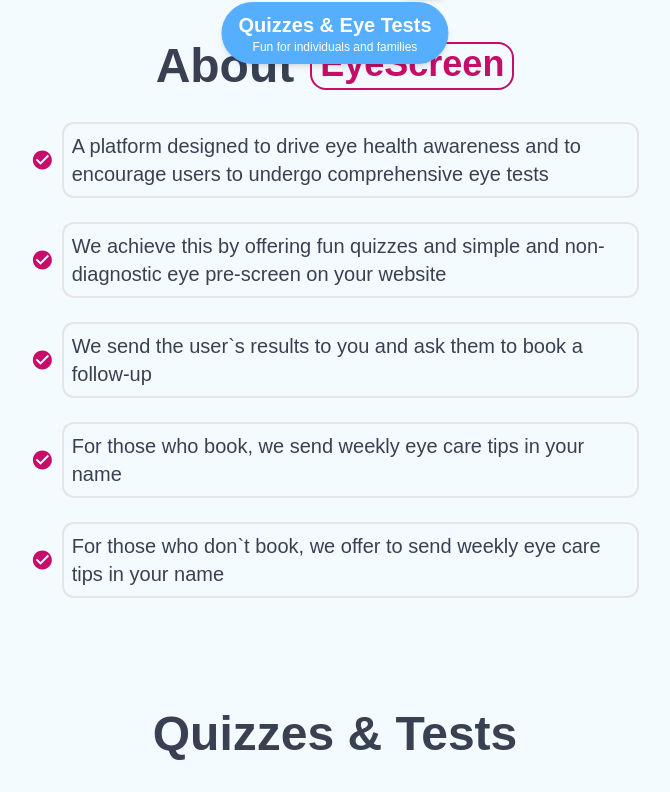
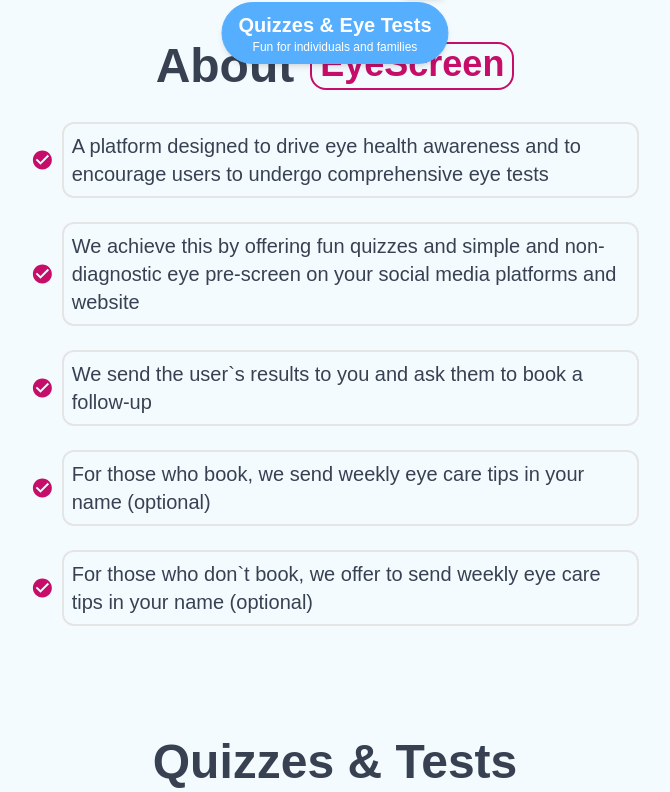
Before and after one commit to MankweAI/eyescreen, a Next.js app: page / in a window 1280 px wide. Shown: the part 656-1448 px from the top of the page, without its empty margins (305-975 px from the left). Built offline with nearby package versions, Linux system fonts and the light colour scheme.

Commit message:
Your commit message describing the changes

```diff
--- a/src/app/page.js
+++ b/src/app/page.js
@@ -72,7 +72,8 @@ export default function Home() {
                 <div className="flex justify-center items-center bg-transparent w-full gap-2 p-2 border-2 rounded-xl">
                   <p className="text-sm sm:text-base md:text-lg lg:text-xl text-start text-gray-700 font-medium whitespace-pre-line w-full">
                     We achieve this by offering fun quizzes and simple and
-                    non-diagnostic eye pre-screen on your website
+                    non-diagnostic eye pre-screen on your social media platforms
+                    and website
                   </p>
                 </div>
               </div>
@@ -97,7 +98,8 @@ export default function Home() {
                 />
                 <div className="flex justify-center items-center bg-transparent w-full gap-2 p-2 border-2 rounded-xl">
                   <p className="text-sm sm:text-base md:text-lg lg:text-xl text-start text-gray-700 font-medium whitespace-pre-line w-full">
-                    For those who book, we send weekly eye care tips in your name
+                    For those who book, we send weekly eye care tips in your
+                    name (optional)
                   </p>
                 </div>
               </div>
@@ -109,7 +111,7 @@ export default function Home() {
                 <div className="flex justify-center items-center bg-transparent w-full gap-2 p-2 border-2 rounded-xl">
                   <p className="text-sm sm:text-base md:text-lg lg:text-xl text-start text-gray-700 font-medium whitespace-pre-line w-full">
                     For those who don`t book, we offer to send weekly eye care
-                    tips in your name
+                    tips in your name (optional)
                   </p>
                 </div>
               </div>
```
